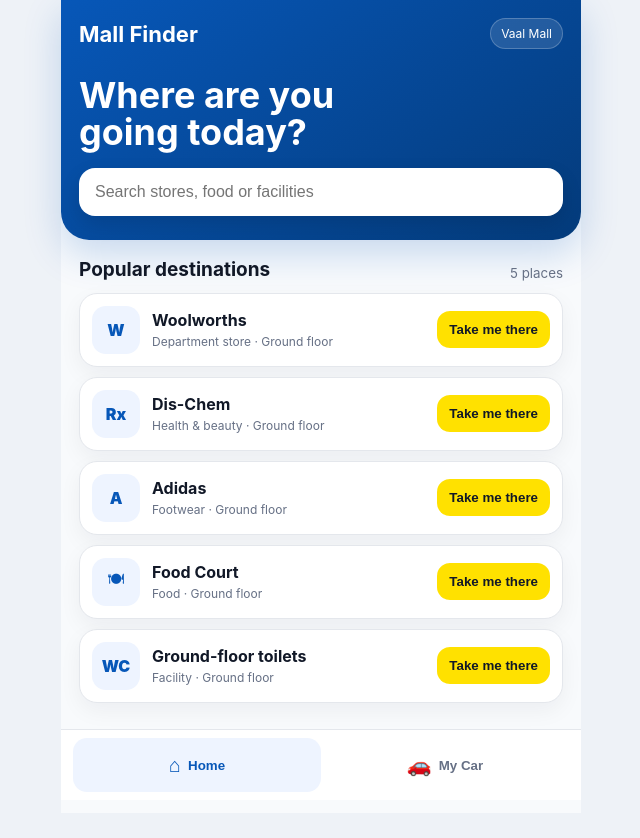
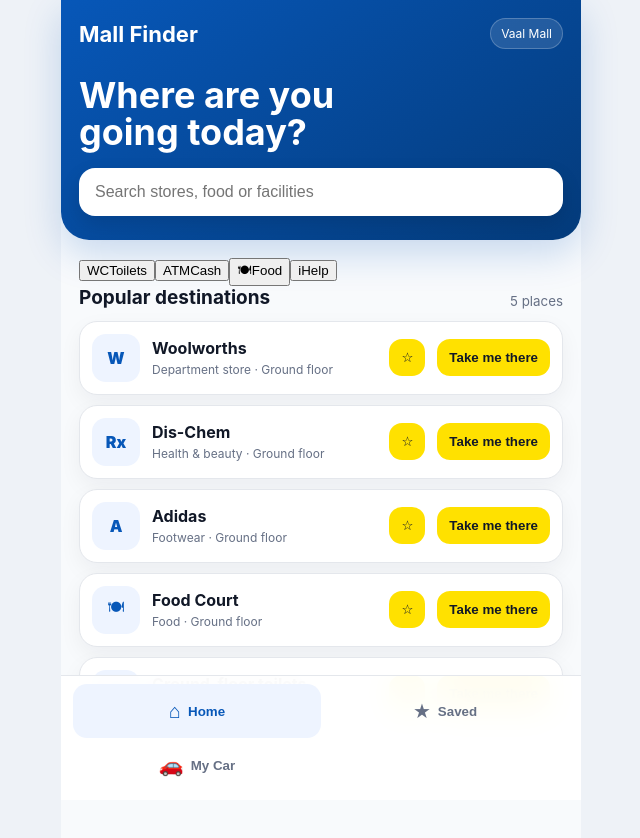
Before and after one commit to PigMalyon/Mall-Finder, a React (Vite) app in the folder v1/: page / in a window 1280 px wide. Shown: the top 838 px of the page, without its empty margins (319-959 px from the left). Before the commit the page ends 813 px from the top, so only its background shows below. Built offline with nearby package versions, Linux system fonts and the light colour scheme.

Commit message:
Add favourites and facility shortcuts

```diff
--- a/v1/src/App.tsx
+++ b/v1/src/App.tsx
@@ -10,7 +10,10 @@
   savedAt: number;
 };
 
+type View = 'home' | 'saved' | 'car';
+
 const PARKING_KEY = 'mall-finder-parking-v1';
+const FAVOURITES_KEY = 'mall-finder-favourites-v1';
 
 function loadParking(): ParkingRecord | null {
   try {
@@ -21,18 +24,29 @@
   }
 }
 
+function loadFavourites(): string[] {
+  try {
+    const raw = localStorage.getItem(FAVOURITES_KEY);
+    return raw ? JSON.parse(raw) as string[] : [];
+  } catch {
+    return [];
+  }
+}
+
 export default function App() {
   const [query, setQuery] = useState('');
   const [destination, setDestination] = useState<Place | null>(null);
   const [start, setStart] = useState('east');
   const [progress, setProgress] = useState(0);
-  const [view, setView] = useState<'home' | 'car'>('home');
+  const [view, setView] = useState<View>('home');
   const [parking, setParking] = useState<ParkingRecord | null>(() => loadParking());
   const [parkingSection, setParkingSection] = useState('Blue B14');
   const [parkingEntrance, setParkingEntrance] = useState<ParkingRecord['entrance']>('east');
+  const [favourites, setFavourites] = useState<string[]>(() => loadFavourites());
   const lastMilestone = useRef(-1);
 
   const results = useMemo(() => searchPlaces(places, query), [query]);
+  const savedPlaces = useMemo(() => places.filter((place) => favourites.includes(place.id)), [favourites]);
   const route = destination?.floor === 'ground' ? shortestPath(start, destination.nodeId) : [];
   const routePath = pathData(route);
   const marker = routePoint(route, progress);
@@ -78,6 +92,14 @@
     window.setTimeout(() => setDestination(current), 0);
   }
 
+  function toggleFavourite(id: string) {
+    setFavourites((current) => {
+      const next = current.includes(id) ? current.filter((item) => item !== id) : [...current, id];
+      localStorage.setItem(FAVOURITES_KEY, JSON.stringify(next));
+      return next;
+    });
+  }
+
   function saveParking() {
     const next: ParkingRecord = { section: parkingSection.trim() || 'Saved parking', entrance: parkingEntrance, savedAt: Date.now() };
     localStorage.setItem(PARKING_KEY, JSON.stringify(next));
@@ -102,6 +124,23 @@
     };
     setView('home');
     beginJourney(carPlace, 'hub');
+  }
+
+  function chooseShortcut(value: string) {
+    setView('home');
+    setQuery(value);
+  }
+
+  function renderPlaceCard(place: Place) {
+    const saved = favourites.includes(place.id);
+    return (
+      <article className="place-card" key={place.id}>
+        <div className="place-icon">{place.icon}</div>
+        <div className="place-copy"><strong>{place.name}</strong><span>{place.category} · {place.floor === 'ground' ? 'Ground floor' : 'Upper level'}</span></div>
+        <button className={`favourite-button ${saved ? 'saved' : ''}`} aria-label={saved ? `Remove ${place.name} from saved` : `Save ${place.name}`} onClick={() => toggleFavourite(place.id)}>{saved ? '★' : '☆'}</button>
+        <button className="route-button" onClick={() => beginJourney(place)}>Take me there</button>
+      </article>
+    );
   }
 
   if (destination) {
@@ -147,6 +186,10 @@
             </svg>
           </div>
 
+          {destination.floor === 'upper' && (
+            <div className="upper-level-card"><span>↟</span><div><strong>Continue to the upper level</strong><p>Use the accessible lift or escalator at the central atrium.</p></div></div>
+          )}
+
           {instruction && (
             <div className={`instruction-card ${arrived ? 'arrived' : 'walking'}`}>
               <span className="direction">{instruction.direction}</span>
@@ -161,7 +204,7 @@
 
   return (
     <main className="app-shell with-bottom-nav">
-      {view === 'home' ? (
+      {view === 'home' && (
         <>
           <header className="hero">
             <div className="brand-row"><strong>Mall Finder</strong><span>Vaal Mall</span></div>
@@ -174,22 +217,36 @@
                 <span>🚗</span><div><small>Parking saved</small><strong>Return to {parking.section}</strong><em>Near {parking.entrance} entrance</em></div><b>›</b>
               </button>
             )}
+            {!query && (
+              <div className="shortcut-grid" aria-label="Quick destinations">
+                <button onClick={() => chooseShortcut('toilet')}><span>WC</span>Toilets</button>
+                <button onClick={() => chooseShortcut('ATM')}><span>ATM</span>Cash</button>
+                <button onClick={() => chooseShortcut('food')}><span>🍽</span>Food</button>
+                <button onClick={() => chooseShortcut('information')}><span>i</span>Help</button>
+              </div>
+            )}
             <div className="section-heading"><h2>{query ? 'Search results' : 'Popular destinations'}</h2><small>{results.length} places</small></div>
             <div className="results">
-              {results.map((place) => (
-                <article className="place-card" key={place.id}>
-                  <div className="place-icon">{place.icon}</div>
-                  <div className="place-copy"><strong>{place.name}</strong><span>{place.category} · {place.floor === 'ground' ? 'Ground floor' : 'Upper level'}</span></div>
-                  <button onClick={() => beginJourney(place)}>Take me there</button>
-                </article>
-              ))}
+              {results.map(renderPlaceCard)}
               {query && results.length === 0 && (
                 <div className="empty-state"><strong>No matching place found</strong><span>Try a store name, category, product type or facility.</span><button onClick={() => setQuery('')}>Clear search</button></div>
               )}
             </div>
           </section>
         </>
-      ) : (
+      )}
+
+      {view === 'saved' && (
+        <section className="saved-view">
+          <div className="page-heading"><div><small>Your places</small><h1>Saved</h1></div><span>{savedPlaces.length}</span></div>
+          <div className="results">
+            {savedPlaces.map(renderPlaceCard)}
+            {savedPlaces.length === 0 && <div className="empty-state"><strong>No saved places yet</strong><span>Tap the star beside a store or facility to keep it here.</span><button onClick={() => setView('home')}>Browse places</button></div>}
+          </div>
+        </section>
+      )}
+
+      {view === 'car' && (
         <section className="parking-view">
           <div className="parking-header"><span>🚗</span><div><small>My Car</small><h1>{parking ? parking.section : 'Save your parking'}</h1></div></div>
           {parking ? (
@@ -210,6 +267,7 @@
 
       <nav className="bottom-nav" aria-label="Main navigation">
         <button className={view === 'home' ? 'active' : ''} onClick={() => setView('home')}><span>⌂</span>Home</button>
+        <button className={view === 'saved' ? 'active' : ''} onClick={() => setView('saved')}><span>★</span>Saved</button>
         <button className={view === 'car' ? 'active' : ''} onClick={() => setView('car')}><span>🚗</span>My Car</button>
       </nav>
     </main>
```
